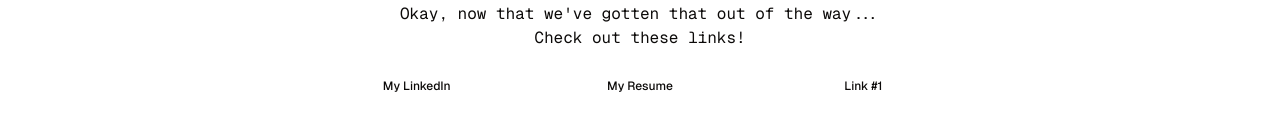
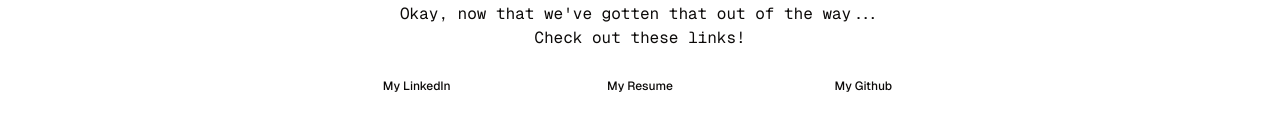
Before and after one commit to hxvry-dev/site, a Next.js app: page / in a window 1280 px wide. Shown: the part 498-628 px from the top of the page. Built offline with nearby package versions, Linux system fonts and the light colour scheme.

Commit message:
I forgot to add some placeholders.

```diff
--- a/app/page.tsx
+++ b/app/page.tsx
@@ -28,7 +28,9 @@ export default function Home() {
 					<Link href="/resume">My Resume</Link>
 				</Button>
 				<Button asChild size="sm" variant="ghost">
-					<Link href="/">Link #1</Link>
+					<Link href="https://github.com/hxvry-dev" target="_blank">
+						My Github
+					</Link>
 				</Button>
 			</div>
 			<div className="pb-5" />
--- a/app/resume/page.tsx
+++ b/app/resume/page.tsx
@@ -1,5 +1,5 @@
 const Resume = () => {
-	return <p>Resume Page</p>;
+	return <p className="w-fit justify-self-center pl-3 pr-3 code">TODO: this page lol</p>;
 };
 
 export default Resume;
```
